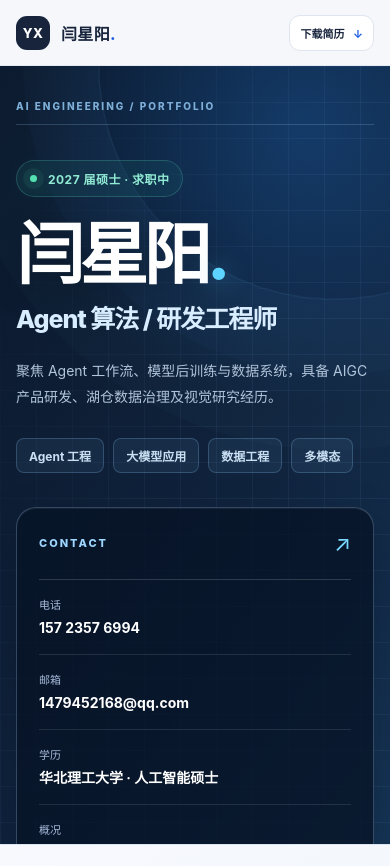
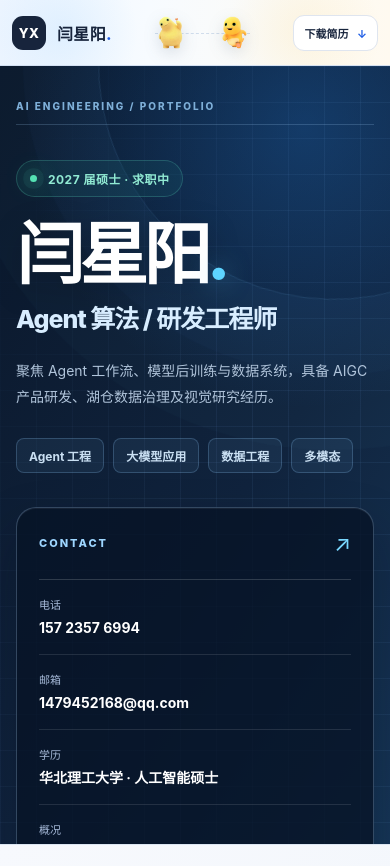
Before and after one commit to yanxxyy/yanxxyy.github.io, a plain HTML site: page index.html in a window 390 px wide. Shown: the top 866 px of the page. Drawn offline with Linux system fonts and the light colour scheme.

Commit message:
Add milk frog and dragon memes to header

```diff
--- a/index.html
+++ b/index.html
@@ -17,6 +17,11 @@
           <span class="brand-mark">YX</span>
           <span class="brand-name">闫星阳<span class="brand-dot">.</span></span>
         </a>
+        <div class="header-memes" aria-hidden="true">
+          <span class="header-meme header-meme-frog"><img src="./assets/milk-frog.png" alt="" width="72" height="72" decoding="async" /><span class="meme-caption">奶蛙 · 加油</span></span>
+          <span class="meme-trail">✦ · ✧ · ✦</span>
+          <span class="header-meme header-meme-dragon"><img src="./assets/milk-dragon.png" alt="" width="72" height="72" decoding="async" /><span class="meme-caption">奶龙 · 冲鸭</span></span>
+        </div>
         <nav class="nav" aria-label="页面导航">
           <a href="#experience">实习经历</a>
           <a href="#projects">项目经历</a>
--- a/styles.css
+++ b/styles.css
@@ -24,13 +24,22 @@ a:focus-visible, button:focus-visible { outline: 3px solid var(--accent); outlin
 .skip-link { position: absolute; left: 20px; top: -60px; z-index: 100; padding: 10px 14px; background: var(--ink); color: white; }
 .skip-link:focus { top: 12px; }
 
-.site-header { position: sticky; top: 0; z-index: 20; background: #f5f7fb; border-bottom: 1px solid rgba(223, 229, 239, 0.8); }
-.header-inner { min-height: 76px; height: 76px; display: flex; align-items: center; gap: 28px; }
+.site-header { position: sticky; top: 0; z-index: 20; overflow: hidden; background: linear-gradient(90deg, #edf5ff 0%, #f7fbff 38%, #fffaf0 100%); border-bottom: 1px solid rgba(206, 220, 240, 0.85); }
+.site-header::before { content: ""; position: absolute; inset: 0; background: radial-gradient(circle at 16% 50%, rgba(102, 185, 255, .13), transparent 23%), radial-gradient(circle at 78% 48%, rgba(255, 207, 103, .15), transparent 25%); pointer-events: none; }
+.header-inner { position: relative; width: min(1760px, calc(100% - 48px)); min-height: 76px; height: 76px; display: flex; align-items: center; gap: clamp(12px, 1.4vw, 28px); }
 .brand { display: inline-flex; align-items: center; gap: 11px; flex: 0 0 auto; font-weight: 800; }
 .brand-mark { display: grid; place-items: center; width: 38px; height: 38px; border-radius: 11px; background: var(--ink); color: white; font-size: 13px; letter-spacing: .03em; }
 .brand-name { font-size: 18px; letter-spacing: .02em; }
 .brand-dot, .title-period { color: var(--accent); }
-.nav { display: flex; align-items: center; justify-content: center; gap: clamp(14px, 2vw, 28px); margin-left: auto; }
+.header-memes { position: relative; align-self: stretch; display: flex; flex: 1 1 auto; align-items: center; justify-content: space-evenly; gap: 8px; min-width: 0; overflow: hidden; pointer-events: none; user-select: none; }
+.header-memes::before { content: ""; position: absolute; top: 50%; right: 8%; left: 8%; border-top: 1px dashed rgba(79, 124, 182, .24); }
+.header-meme { position: relative; z-index: 1; display: inline-flex; align-items: center; gap: 3px; flex: 0 0 auto; }
+.header-meme img { display: block; width: 68px; height: 68px; object-fit: contain; filter: drop-shadow(0 5px 8px rgba(44, 65, 93, .15)); }
+.meme-caption { display: inline-block; padding: 6px 9px; border: 1px solid rgba(174, 207, 239, .65); border-radius: 999px; background: rgba(255, 255, 255, .92); color: #386093; font-size: 10px; font-weight: 800; letter-spacing: .025em; white-space: nowrap; box-shadow: 0 4px 12px rgba(47, 83, 122, .06); }
+.header-meme-frog .meme-caption { rotate: -4deg; }
+.header-meme-dragon .meme-caption { rotate: 4deg; color: #95622e; border-color: rgba(246, 211, 143, .7); }
+.meme-trail { position: relative; z-index: 1; color: #8eabd2; font-size: 13px; white-space: nowrap; text-shadow: 0 1px 5px #fff; }
+.nav { display: flex; align-items: center; justify-content: center; gap: clamp(14px, 2vw, 28px); margin-left: 0; }
 .nav a { color: #45536a; font-size: 13px; font-weight: 650; white-space: nowrap; transition: color .2s ease; }
 .nav a:hover, .footer-inner a:hover { color: var(--accent); }
 .print-button { flex: 0 0 auto; background: var(--paper); color: var(--ink); border: 1px solid var(--line); border-radius: 11px; padding: 10px 14px; font-size: 12px; font-weight: 750; cursor: pointer; transition: border-color .2s ease, transform .2s ease; }
@@ -246,7 +255,7 @@ h1, h2, h3, h4, p { margin-top: 0; }
 
 @media (max-width: 980px) {
   .nav { display: none; }
-  .print-button { margin-left: auto; }
+  .print-button { margin-left: 0; }
   .hero { grid-template-columns: minmax(0, 1fr) 290px; gap: 28px; padding: 40px; }
   .hero-overline { margin-bottom: 35px; }
   .section-heading { grid-template-columns: 125px 1fr; }
@@ -258,10 +267,17 @@ h1, h2, h3, h4, p { margin-top: 0; }
   .paper-figures { --paper-card-width: min(720px, calc(100% - 130px)); }
   .skills-grid { grid-template-columns: repeat(2, 1fr); }
 }
+@media (max-width: 1250px) {
+  .header-memes .meme-caption { display: none; }
+  .header-meme img { width: 58px; height: 58px; }
+}
 @media (max-width: 700px) {
   :root { --header-height: 66px; }
   .wrap { width: min(100% - 32px, 560px); }
-  .header-inner { min-height: 65px; height: 65px; }
+  .header-inner { width: calc(100% - 24px); min-height: 65px; height: 65px; }
+  .header-meme img { width: 43px; height: 43px; }
+  .meme-trail { display: none; }
+  .header-memes::before { left: 20%; right: 20%; }
   .brand-mark { width: 34px; height: 34px; }
   .brand-name { font-size: 16px; }
   .print-button { padding: 9px 10px; font-size: 11px; }
@@ -328,6 +344,10 @@ h1, h2, h3, h4, p { margin-top: 0; }
   .skills-grid { grid-template-columns: 1fr; }
   .skill-card { min-height: auto; padding: 22px; }
   .skill-card-top { min-height: 65px; }
+}
+@media (max-width: 390px) {
+  .header-meme img { width: 35px; height: 35px; }
+  .header-memes { gap: 0; }
 }
 @media (prefers-reduced-motion: reduce) { html { scroll-behavior: auto; scroll-snap-type: none; } .section-reveal-ready .resume-section > * { opacity: 1; translate: none; transition: none; } .nav a, .print-button, .education-card, .image-open, .paper-figure, .paper-nav, .research-card, .journal-cover, .skill-card, .skill-logo, .hero-tags span, .contact-card, .contact-cta { transition: none; } .hero::after, .status-dot, .research-card:hover .journal-logo img, .research-card:focus-visible .journal-logo img, .research-card.is-activated .journal-logo img, .research-card:hover .journal-logo::before, .research-card:focus-visible .journal-logo::before, .research-card.is-activated .journal-logo::before, .skill-card:hover .skill-logo img, .skill-card:focus-visible .skill-logo img { animation: none; } .research-card:hover, .research-card:focus-visible, .research-card:hover .journal-cover, .research-card:focus-visible .journal-cover, .skill-card:hover, .skill-card:focus-visible, .skill-card:hover .skill-logo, .skill-card:focus-visible .skill-logo, .hero-tags span:hover, .contact-card:hover, .contact-cta:hover { transform: none; } }
 @media print {
```
Also changed, not shown: assets/milk-dragon.png (added), assets/milk-frog.png (added), 1 other file.
